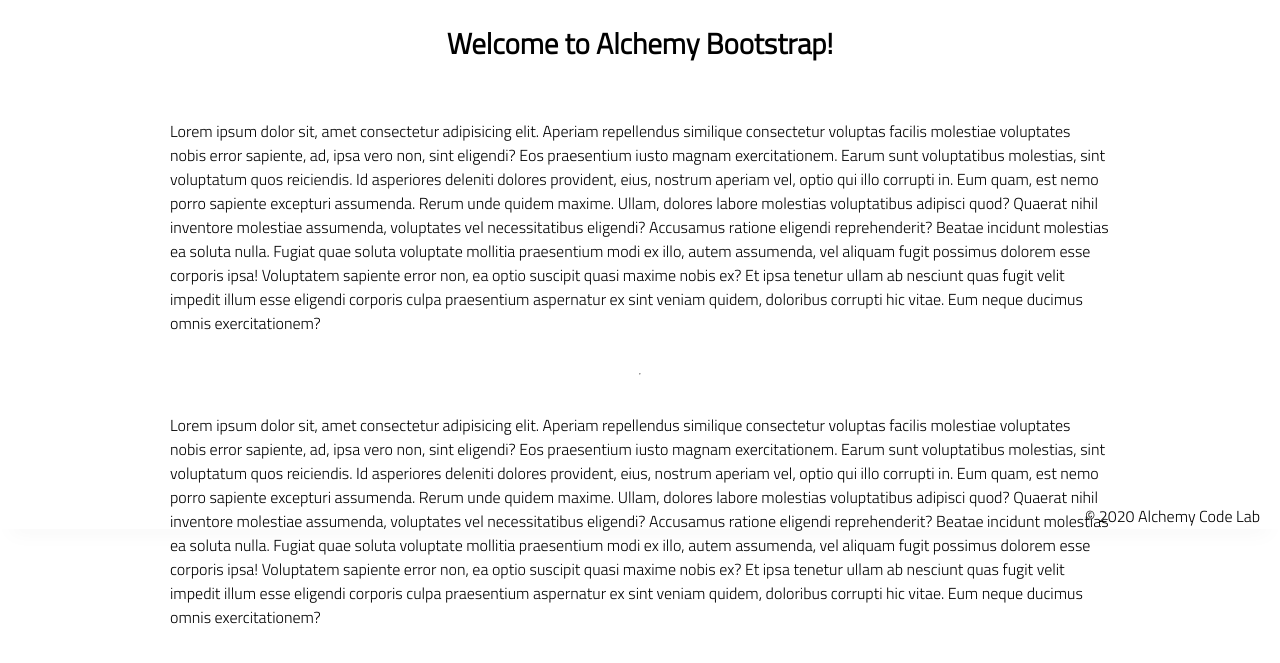
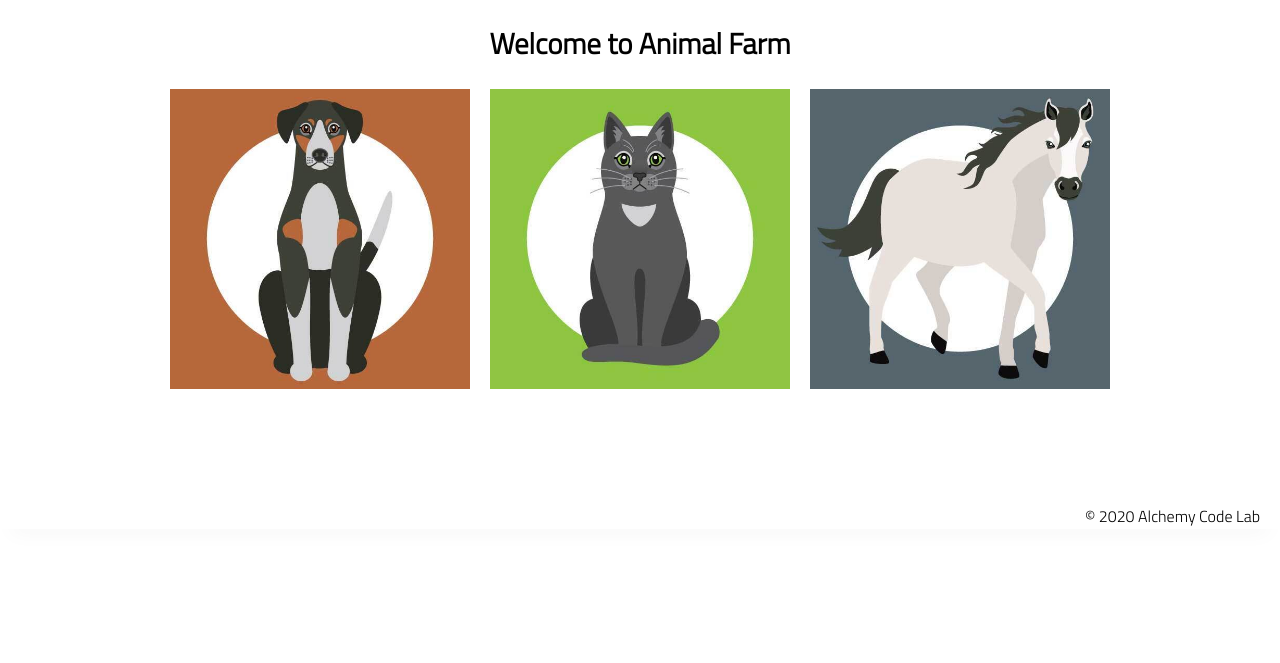
Before and after one commit to diyanamendoza/Lab03b-AnimalFarm, a plain HTML site: page index.html in a window 1280 px wide. Shown: the part 271-934 px from the top of the page. After the commit the page ends 800 px from the top, so only its background shows below. Drawn offline with Linux system fonts and the light colour scheme.

Commit message:
add images, sound, function

```diff
--- a/app.js
+++ b/app.js
@@ -1,8 +1,21 @@
 // import functions and grab DOM elements
+const dogSound = document.getElementById('dog-sound');
+const catSound = document.getElementById('cat-sound');
+const horseSound = document.getElementById('horse-sound');
 
-// initialize state
+const dogImage = document.getElementById('dog-pic');
+const catImage = document.getElementById('cat-pic');
+const horseImage = document.getElementById('horse-pic');
 
 // set event listeners
-  // get user input
-  // use user input to update state
-  // update DOM to reflect the new state
+dogImage.addEventListener('click', () => {
+  dogSound.play();
+})
+
+catImage.addEventListener('click', () => {
+  catSound.play();
+})
+
+horseImage.addEventListener('click', () => {
+  horseSound.play();
+})
--- a/index.html
+++ b/index.html
@@ -9,7 +9,7 @@
     <link rel="stylesheet" href="./styles/reset.css">
     <link rel="stylesheet" href="./styles/style.css">
     <link rel="stylesheet" href="./styles/home.css">
-    <title>Document</title>
+    <title>Animal Farm</title>
 </head>
 
 <body>
@@ -22,44 +22,16 @@
         <section class="main-section">
             <img class="main-logo" src="./assets/alchemy-logo.png" />
             <h2>
-                Welcome to Alchemy Bootstrap!
+                Welcome to Animal Farm
             </h2>
-
-            <p>
-                Lorem ipsum dolor sit, amet consectetur adipisicing elit. Aperiam repellendus similique consectetur
-                voluptas facilis molestiae voluptates nobis error sapiente, ad, ipsa vero non, sint eligendi? Eos
-                praesentium iusto magnam exercitationem.
-                Earum sunt voluptatibus molestias, sint voluptatum quos reiciendis. Id asperiores deleniti dolores
-                provident, eius, nostrum aperiam vel, optio qui illo corrupti in. Eum quam, est nemo porro sapiente
-                excepturi assumenda.
-                Rerum unde quidem maxime. Ullam, dolores labore molestias voluptatibus adipisci quod? Quaerat nihil
-                inventore molestiae assumenda, voluptates vel necessitatibus eligendi? Accusamus ratione eligendi
-                reprehenderit? Beatae incidunt molestias ea soluta nulla.
-                Fugiat quae soluta voluptate mollitia praesentium modi ex illo, autem assumenda, vel aliquam fugit
-                possimus dolorem esse corporis ipsa! Voluptatem sapiente error non, ea optio suscipit quasi maxime nobis
-                ex?
-                Et ipsa tenetur ullam ab nesciunt quas fugit velit impedit illum esse eligendi corporis culpa
-                praesentium aspernatur ex sint veniam quidem, doloribus corrupti hic vitae. Eum neque ducimus omnis
-                exercitationem?
-            </p>
-            <hr />
-            <p>
-                Lorem ipsum dolor sit, amet consectetur adipisicing elit. Aperiam repellendus similique consectetur
-                voluptas facilis molestiae voluptates nobis error sapiente, ad, ipsa vero non, sint eligendi? Eos
-                praesentium iusto magnam exercitationem.
-                Earum sunt voluptatibus molestias, sint voluptatum quos reiciendis. Id asperiores deleniti dolores
-                provident, eius, nostrum aperiam vel, optio qui illo corrupti in. Eum quam, est nemo porro sapiente
-                excepturi assumenda.
-                Rerum unde quidem maxime. Ullam, dolores labore molestias voluptatibus adipisci quod? Quaerat nihil
-                inventore molestiae assumenda, voluptates vel necessitatibus eligendi? Accusamus ratione eligendi
-                reprehenderit? Beatae incidunt molestias ea soluta nulla.
-                Fugiat quae soluta voluptate mollitia praesentium modi ex illo, autem assumenda, vel aliquam fugit
-                possimus dolorem esse corporis ipsa! Voluptatem sapiente error non, ea optio suscipit quasi maxime nobis
-                ex?
-                Et ipsa tenetur ullam ab nesciunt quas fugit velit impedit illum esse eligendi corporis culpa
-                praesentium aspernatur ex sint veniam quidem, doloribus corrupti hic vitae. Eum neque ducimus omnis
-                exercitationem?
-            </p>
+            <div class="animal-farm">
+                <img class="dog" id="dog-pic" src="./assets/dog.jpg" />
+                <img class="cat" id="cat-pic" src="./assets/cat.jpg" />
+                <img class="horse" id="horse-pic" src="./assets/horse.jpg" />
+                <audio id="dog-sound"><source src="./assets/dog.wav" type="audio/wav"></audio>
+                <audio id="cat-sound"><source src="./assets/cat.wav" type="audio/wav"></audio>
+                <audio id="horse-sound"><source src="./assets/horse.wav" type="audio/wav"></audio>
+            </div>
 
         </section>
     </main>
--- a/styles/style.css
+++ b/styles/style.css
@@ -111,3 +111,13 @@ footer {
     }
 
   }
+
+  .animal-farm {
+      display:flex;
+      gap:20px;
+  }
+
+  .animal-farm > img {
+      height:300px;
+      width:300px;
+  }
```
Also changed, not shown: assets/cat.jpg (added), assets/dog.jpg (added), assets/horse.jpg (added), 3 other files.
